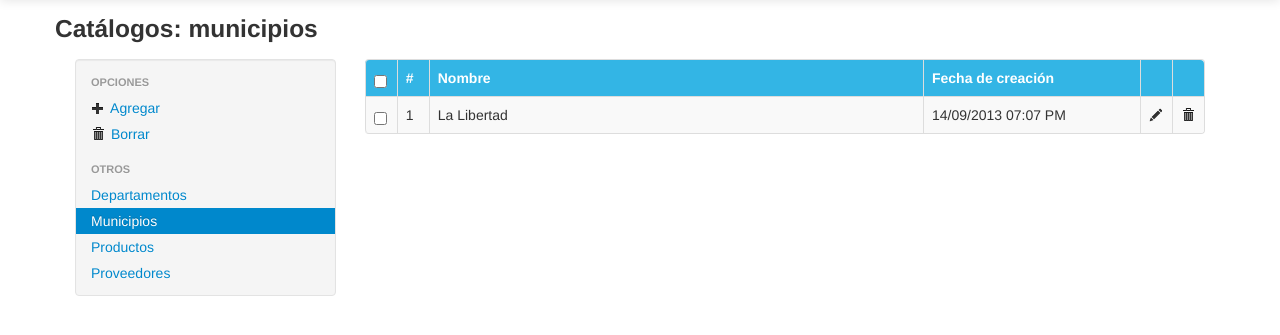
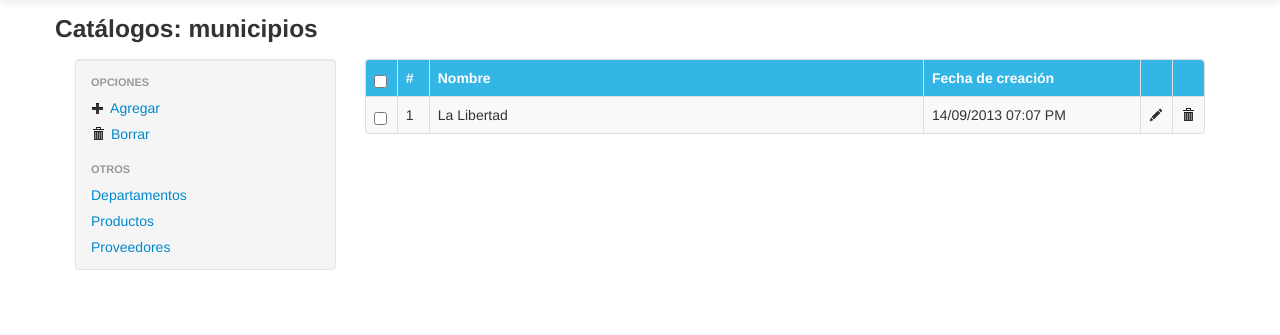
Before and after one commit to G3rcar/Consultorio, a PHP site: page /municipios.php in a window 1280 px wide. Shown: the part 41-376 px from the top of the page. Run offline with PHP 8.4, Linux system fonts and the light colour scheme; a user stored in the database is signed in; data comes from the database, SQL or seed files in the repository; some libraries are stand-ins or nearby versions.

Commit message:
Cambio en clase de municipio

```diff
--- a/municipios.php
+++ b/municipios.php
@@ -54,7 +54,7 @@ include("res/partes/encabezado.php");
 
 						<li class="nav-header">Otros</li>
 						<li><a href="departamentos.php">Departamentos</a></li>
-						<li class="active"><a href="#">Municipios</a></li>
+						<li class="active hide"><a href="#">Municipios</a></li>
 						<li><a href="productos.php">Productos</a></li>
 						<li><a href="proveedores.php">Proveedores</a></li>
 					</ul>
```
